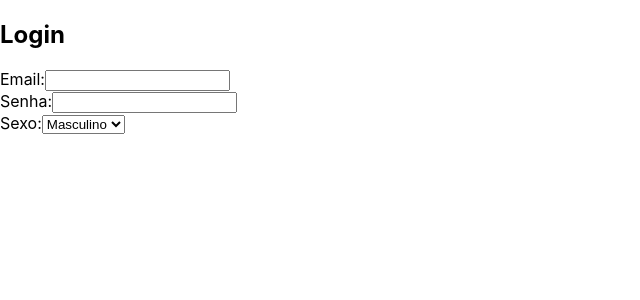
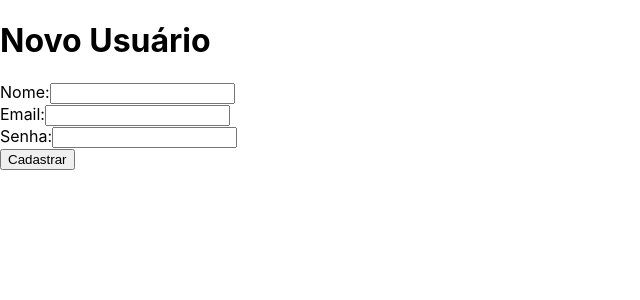
Before and after one commit to ByMaluf/Projeto_React, a React (Create React App) app: page / in a window 1280 px wide. Shown: the top 300 px of the page, without its empty margins (0-640 px from the left). Built offline with nearby package versions, Linux system fonts and the light colour scheme.

Commit message:
Class Components - Praticando formulários

```diff
--- a/src/App.js
+++ b/src/App.js
@@ -5,57 +5,53 @@ class Membro extends Component {
   constructor(props) {
     super(props);
     this.state = {
+      nome: "",
       email: "",
       senha: "",
-      sexo: "",
+      error: "",
     };
 
-    this.trocaEmail = this.trocaEmail.bind(this);
+    this.cadastrar = this.cadastrar.bind(this);
   }
 
-  trocaEmail(e) {
-    let valorDigitado = e.target.value;
-    this.setState({ email: valorDigitado });
+  cadastrar(e) {
+    e.preventDefault();
+    const { nome, email, senha } = this.state;
+
+    nome == "" || email == "" || senha == ""
+      ? this.setState({error: 'Ops! Parece que está faltando algo!'})
+      : alert(` Nome ${nome} \n Email: ${email} \n Senha ${senha}`);
   }
 
   render() {
     return (
       <div>
-        <h2>Login</h2>
-        Email:
+        <h1>Novo Usuário</h1>
+        {this.state.error && <p>{this.state.error}</p>}
+        <form onSubmit={this.cadastrar}>
+          <label>Nome:</label>
+          <input
+            type="text"
+            value={this.state.nome}
+            onChange={(e) => this.setState({ nome: e.target.value })}
+          />
+          <br />
+          <label>Email:</label>
           <input
             type="email"
-          name="senha"
             value={this.state.email}
-          onChange={this.trocaEmail}
-        />{" "}
+            onChange={(e) => this.setState({ email: e.target.value })}
+          />
           <br />
-        Senha:
+          <label>Senha:</label>
           <input
             type="password"
-          name="senha"
-          value={this.state.senha}
-          // Desta vez faremos do jeito inline
+            value={this.state.senhas}
             onChange={(e) => this.setState({ senha: e.target.value })}
           />
           <br />
-        Sexo:
-        <select
-          name="sexo"
-          value={this.state.sexo}
-          // Desta vez faremos do jeito inline
-          onChange={(e) => this.setState({ sexo: e.target.value })}
-        >
-          <option value="Masculino">Masculino</option>
-          <option value="Feminino">Feminino</option>
-          <option value="Outros">Outros</option>
-        </select>
-        {/* Visualizar as mudanças conforme altaração no formulário */}
-        <div>
-          <h3>{this.state.email}</h3>
-          <h3>{this.state.senha}</h3>
-          <h3>{this.state.sexo}</h3>
-        </div>
+          <button type="submit">Cadastrar</button>
+        </form>
       </div>
     );
   }
```
Also changed, not shown: 1 other file (tests, documents, lock files or other folders). Lines whose indentation alone changed are shown as unchanged.
